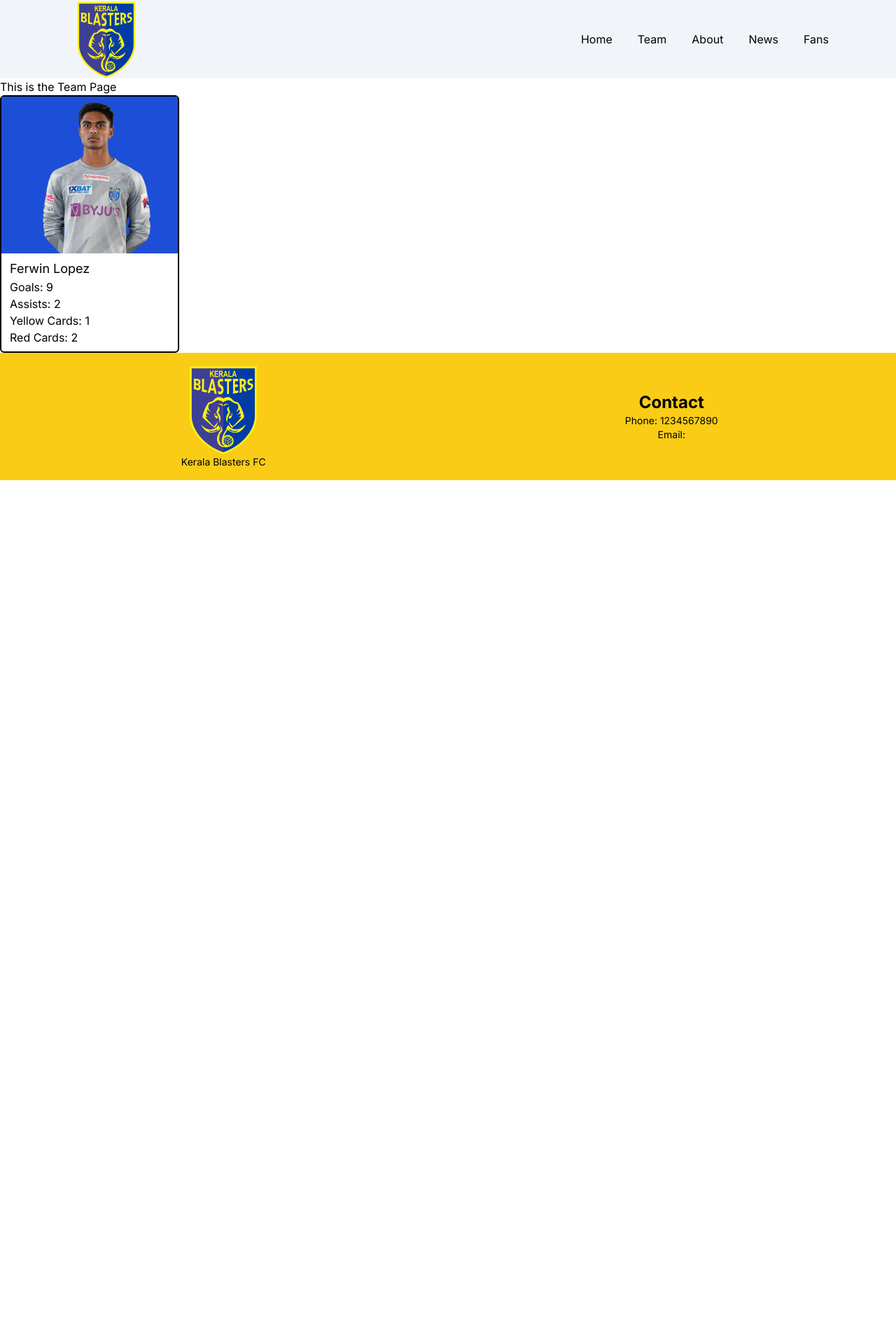
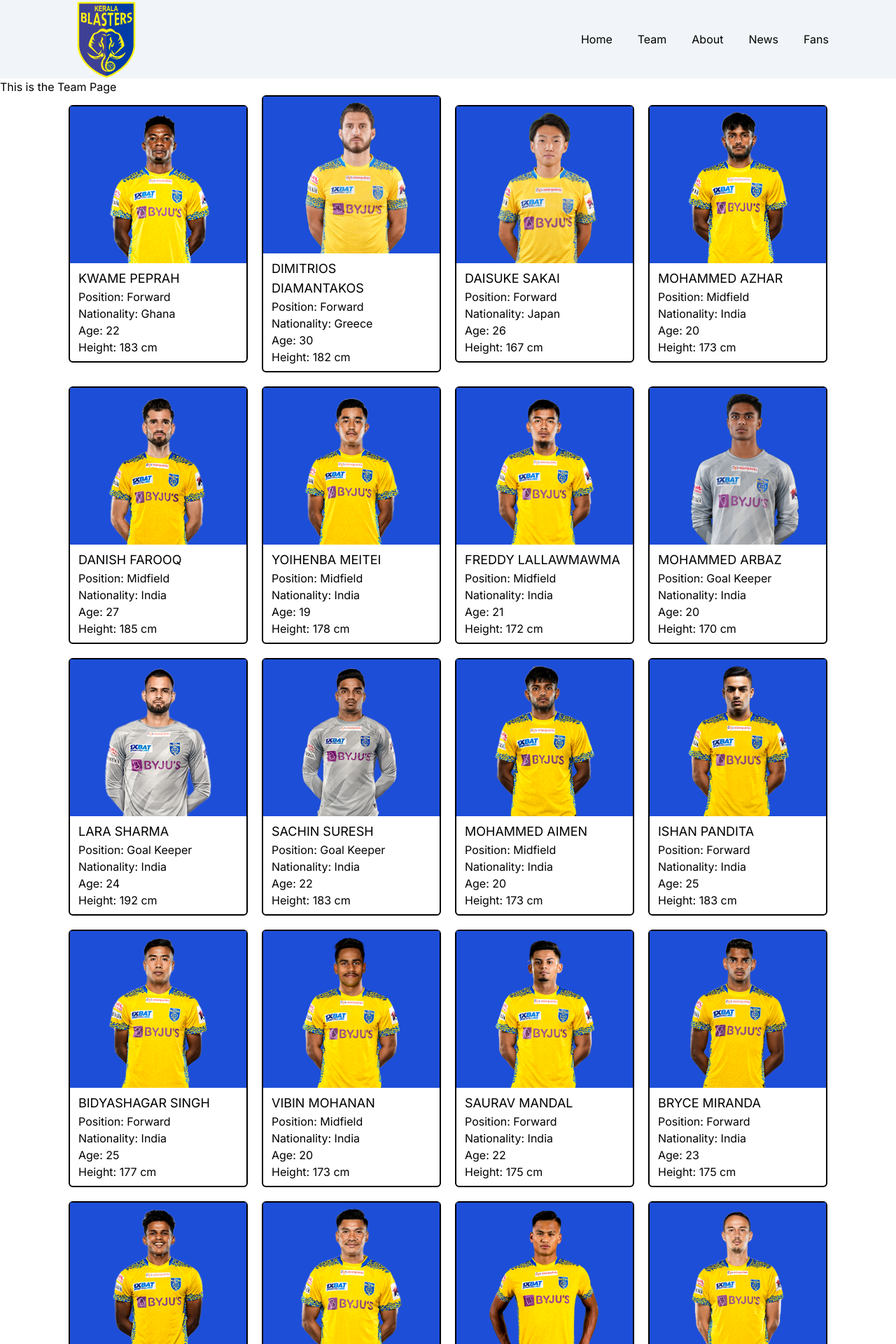
Before and after one commit to Fer-Win/isl-webforteam, a Next.js app: page /team in a window 1280 px wide. Shown: the top 1920 px of the page at 70% size. Before the commit the page ends 800 px from the top, so only its background shows below. Built offline with nearby package versions, Linux system fonts and the light colour scheme.

Commit message:
players-section

```diff
--- a/src/app/team/page.tsx
+++ b/src/app/team/page.tsx
@@ -1,19 +1,15 @@
 import Footer from "@/components/Footer"
 import NavBar from "../../components/NavBar"
 import PlayerCard from "@/components/PlayerCard"
+import PlayerSection from "@/components/PlayerSection"
 
 const TeamPage = () => {
-  const playerStats ={
-    goals:9,
-    assists: 2,
-    yellowCards: 1,
-    redCards: 2,
-  }
+
   return (
     <main>
       <NavBar></NavBar>
     <div>This is the Team Page</div>
-    <PlayerCard picture="/players/Arbaz.png" name="Ferwin Lopez" stats={playerStats}  ></PlayerCard>
+    <PlayerSection></PlayerSection>
     <Footer></Footer>
     </main>
   )
--- a/src/components/Footer.tsx
+++ b/src/components/Footer.tsx
@@ -2,7 +2,7 @@
 
 const Footer = () => {
   return (
-    <div className="bg-yellow-400 static bottom-0 text-black">
+    <div className="bg-yellow-400 static bottom-0 text-black mt-14">
       <div className="flex flex-row justify-around items-center py-4">
         <div className="flex flex-col justify-center items-center">
         <Image src="/kbfc_logo.svg" alt="KBFC Logo" height={130} width={130} />
--- a/src/components/PlayerCard.tsx
+++ b/src/components/PlayerCard.tsx
@@ -2,29 +2,29 @@
 import React from 'react';
 
 interface PlayerCardProps {
-  picture: string;
+  image: string;
   name: string;
   stats: {
-    goals: number;
-    assists: number;
-    yellowCards: number;
-    redCards: number;
+    position: string;
+    nationality: string;
+    age: number;
+    height: string;
   };
 }
 
-const PlayerCard: React.FC<PlayerCardProps> = ({ picture, name, stats }) => {
+const PlayerCard: React.FC<PlayerCardProps> = ({ image, name, stats }) => {
   return (
     <div className='border-2 border-black  w-64 rounded-md '>
      <div className="image-container bg-blue-700 h-56 overflow-hidden items-center flex justify-center" >
-       <img src={picture} alt={`${name} picture`} className='h-[300px] w-auto mx-0 my-auto' />
+       <img src={image} alt={`${name} picture`} className='h-[300px] w-auto mx-0 my-auto' />
      </div>
      <div className='flex flex-col px-3 py-2'>
      <h1 className='text-lg'>{name}</h1>
       <ul>
-        <li>Goals: {stats.goals}</li>
-        <li>Assists: {stats.assists}</li>
-        <li>Yellow Cards: {stats.yellowCards}</li>
-        <li>Red Cards: {stats.redCards}</li>
+        <li>Position: {stats.position}</li>
+        <li>Nationality: {stats.nationality}</li>
+        <li>Age: {stats.age}</li>
+        <li>Height: {stats.height}</li>
       </ul>
      </div>
     </div>
--- /dev/null
+++ b/src/components/PlayerSection.tsx
@@ -0,0 +1,15 @@
+import PlayerCard from './PlayerCard.tsx';
+import {data} from './players.js';
+
+const PlayerSection = () => {
+  return (
+    <div className='flex gap-5 justify-center items-center flex-wrap'>
+      {data.map((player)=>{
+        return <PlayerCard image={player.image} name={player.name} stats={player.stats}></PlayerCard>
+      })}
+    </div>
+
+
+  )
+}
+export default PlayerSection;
--- a/src/components/players.js
+++ b/src/components/players.js
@@ -1,218 +1,256 @@
 export const data = [
   {
     id:1,
-    image:'/Peprah-S10.png',
+    image:'/players/Peprah-S10.png',
     name:'KWAME PEPRAH',
+   stats:{
     position:'Forward',
     nationality:'Ghana',
     age:22,
     height : "183 cm"
+   }
   },
   {
     id:2,
-    image:'/Dimitrios.png',
+    image:'/players/Dimitrios.png',
     name:'DIMITRIOS DIAMANTAKOS',
+   stats:{
     position:'Forward',
     nationality:'Greece',
     age:30,
     height : "182 cm"
+   }
   },
   {
     id:3,
-    image:'/Daisuke.png',
+    image:'/players/Daisuke.png',
     name:'DAISUKE SAKAI',
+    stats:{
       position:'Forward',
     nationality:'Japan',
     age:26,
     height : "167 cm"
+    }
   },
   {
     id:4,
-    image:'/Azhar-S10.png',
+    image:'/players/Azhar-S10.png',
     name:'MOHAMMED AZHAR',
+    stats:{
       position:'Midfield',
     nationality:'India',
     age:20,
     height : "173 cm"
+    }
   },
   {
     id:5,
-    image:'/Danish-S10.png',
+    image:'/players/Danish-S10.png',
     name:'DANISH FAROOQ',
+    stats:{
       position:'Midfield',
     nationality:'India',
     age:27,
     height : "185 cm"
+    }
   },
   {
     id:6,
-    image:'/Yoihenba-S10.png',
+    image:'/players/Yoihenba-S10.png',
     name:'YOIHENBA MEITEI',
+    stats:{
       position:'Midfield',
     nationality:'India',
     age:19,
     height : "178 cm"
+    }
   },
   {
     id:7,
-    image:'/Freddy-S10.png',
+    image:'/players/Freddy-S10.png',
     name:'FREDDY LALLAWMAWMA',
+    stats:{
       position:'Midfield',
     nationality:'India',
     age:21,
     height : "172 cm"
+    }
   },
   {
     id:8,
-    image:'/Arbaz.png',
+    image:'/players/Arbaz.png',
     name:'MOHAMMED ARBAZ',
+   stats:{
     position:'Goal Keeper',
     nationality:'India',
     age:20,
     height : "170 cm"
+   }
   },
   {
     id:9,
-    image:'/Lara-S10.png',
+    image:'/players/Lara-S10.png',
     name:'LARA SHARMA',
+   stats:{
     position:'Goal Keeper',
     nationality:'India',
     age:24,
     height : "192 cm"
+   }
   },
   {
     id:10,
-    image:'/Sachin-S10.png',
+    image:'/players/Sachin-S10.png',
     name:'SACHIN SURESH',
+   stats:{
     position:'Goal Keeper',
     nationality:'India',
     age:22,
     height : "183 cm"
+   }
   },
   {
     id:11,
-    image:'/Aimen-S10.png',
+    image:'/players/Aimen-S10.png',
     name:'MOHAMMED AIMEN',
+    stats:{
       position:'Midfield',
     nationality:'India',
     age:20,
     height : "173 cm"
+    }
   },
   {
     id:12,
-    image:'/Ishan-S10.png',
+    image:'/players/Ishan-S10.png',
     name:'ISHAN PANDITA',
+    stats:{
       position:'Forward',
     nationality:'India',
     age:25,
     height : "183 cm"
+    }
   },
   {
     id:13,
-    image:'/Bidya-S10.png',
+    image:'/players/Bidya-S10.png',
     name:'BIDYASHAGAR SINGH',
+    stats:{
       position:'Forward',
     nationality:'India',
     age:25,
     height : "177 cm"
+    }
   },
   {
     id:14,
-    image:'/Vibin-S10.png',
+    image:'/players/Vibin-S10.png',
     name:'VIBIN MOHANAN',
+    stats:{
       position:'Midfield',
     nationality:'India',
     age:20,
     height : "173 cm"
+    }
   },
   {
     id:15,
-    image:'/Saurav-S10.png',
+    image:'/players/Saurav-S10.png',
     name:'SAURAV MANDAL',
+    stats:{
     position:'Forward',
     nationality:'India',
     age:22,
-    height : "175 cm"
+    height : "175 cm"}
   },
   {
     id:16,
-    image:'/Bryce-S10.png',
+    image:'/players/Bryce-S10.png',
     name:'BRYCE MIRANDA',
+    stats:{
     position:'Forward',
     nationality:'India',
     age:23,
-    height : "175 cm"
+    height : "175 cm"}
   },
   {
     id:17,
-    image:'/Nihal-S10.png',
+    image:'/players/Nihal-S10.png',
     name:'NIHAL SUDHEESH',
+    stats:{
     position:'Forward',
     nationality:'India',
     age:22,
-    height : "172 cm"
+    height : "172 cm"}
   },
   {
     id:18,
-    image:'/Sandeep-S10.png',
+    image:'/players/Sandeep-S10.png',
     name:'SANDEEP SINGH',
+    stats:{
     position:'Defense',
     nationality:'India',
     age:28,
-    height : "168 cm"
+    height : "168 cm"}
   },
   {
     id:19,
-    image:'/Jeaskson-S10.png',
+    image:'/players/Jeaskson-S10.png',
     name:'JEAKSON SINGH',
+    stats:{
     position:'Midfield',
     nationality:'India',
     age:22,
-    height : "186 cm"
+    height : "186 cm"}
   },
   {
     id:20,
-    image:'/Marko-S10.png',
+    image:'/players/Marko-S10.png',
     name:'MARKO LESKOVIC',
+    stats:{
     position:'Defense',
     nationality:'Croatia',
     age:32,
-    height : "188 cm"
+    height : "188 cm"}
   },
   {
     id:21,
-    image:'/Rahul-S10.png',
+    image:'/players/Rahul-S10.png',
     name:'RAHUL KP',
+    stats:{
     position:'Forward',
     nationality:'India',
     age:23,
-    height : "164 cm"
+    height : "164 cm"}
   },
   {
     id:22,
-    image:'/Luna-S10.png',
+    image:'/players/Luna-S10.png',
     name:'ADRIAN LUNA (C)',
+    stats:{
     position:'Midfield',
     nationality:'Uruquay',
     age:31,
-    height : "169 cm"
+    height : "169 cm"}
   },
   {
     id:23,
-    image:'/Hormi-2.png',
+    image:'/players/Hormi-2.png',
     name:'RUIVAH HORMIPAM',
+    stats:{
     position:'Defense',
     nationality:'India',
     age:22,
-    height : "183 cm"
+    height : "183 cm"}
   },
   {
     id:24,
-    image:'/karanjit.png',
+    image:'/players/karanjit.png',
     name:'KARANJIT SINGH',
+    stats:{
     position:'Goal Keeper',
     nationality:'India',
     age:37,
-    height : "181 cm"
+    height : "181 cm"}
   }
 ]
```
Lines whose indentation alone changed are shown as unchanged.
